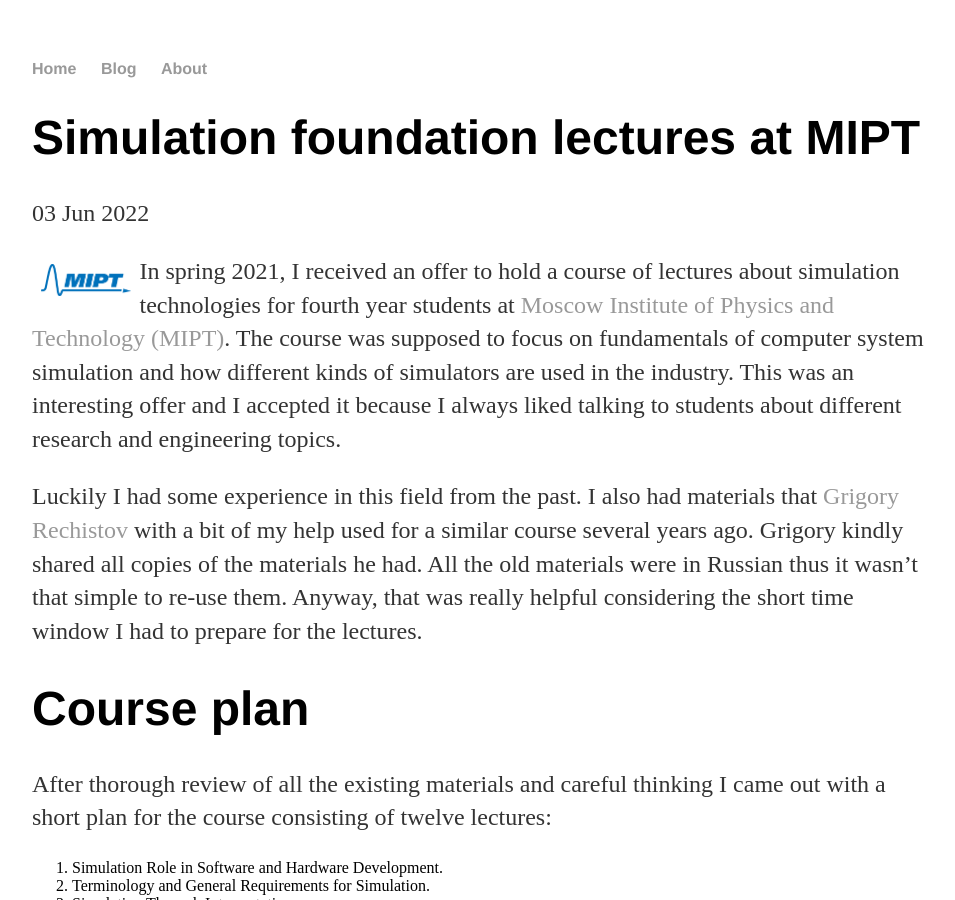
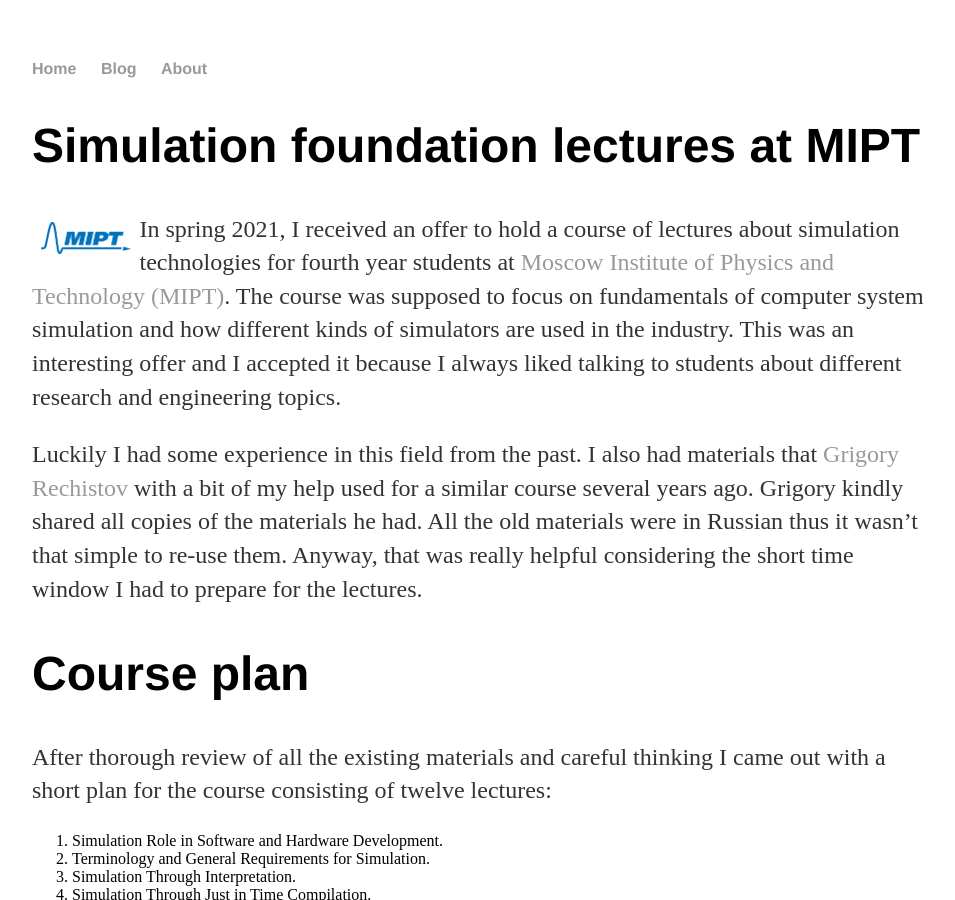
Before and after one commit to yulyugin/yulyugin.github.io, a Jekyll site: the page built from _posts/2022-06-03-mipt-smiulation-lectures.md, in a window 1280 px wide and 900 px high. Shown: the whole window, without its empty margins (160-1115 px from the left). Built offline with Jekyll 4.4.1, drawn with Linux system fonts in a browser that asks for light colours; some of the changed text lies outside the part shown.

Commit message:
Update post layout

```diff
--- a/_layouts/post.html
+++ b/_layouts/post.html
@@ -1,9 +1,15 @@
 ---
 layout: default
 ---
-<h1>{{ page.title }}</h1>
-<p class="meta">{{ page.date | date_to_string }}</p>
 
-<div class="post">
-  {{ content }}
-</div>
+<article class="post">
+  <h1>{{ page.title }}</h1>
+
+  <div class="entry">
+    {{ content }}
+  </div>
+
+  <div class="date">
+    Written on {{ page.date | date_to_string }}
+  </div>
+</article>
```
